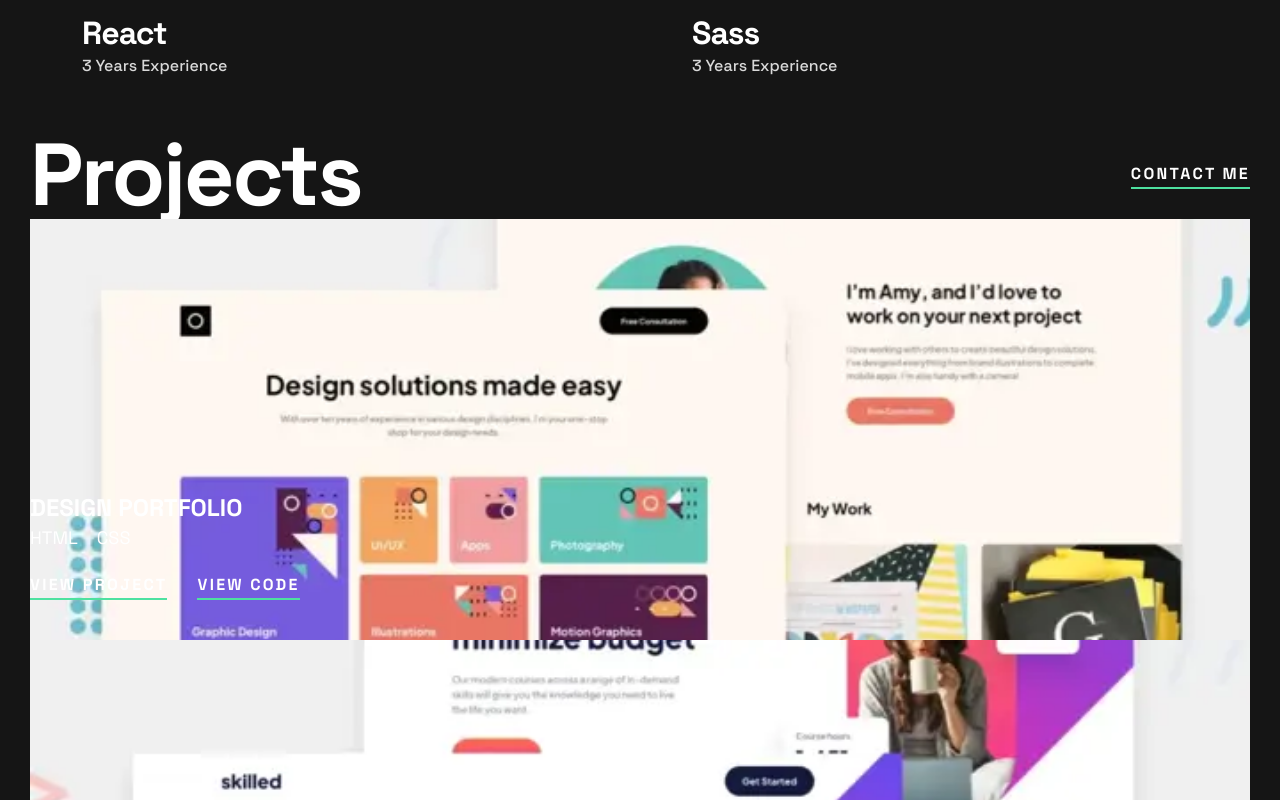
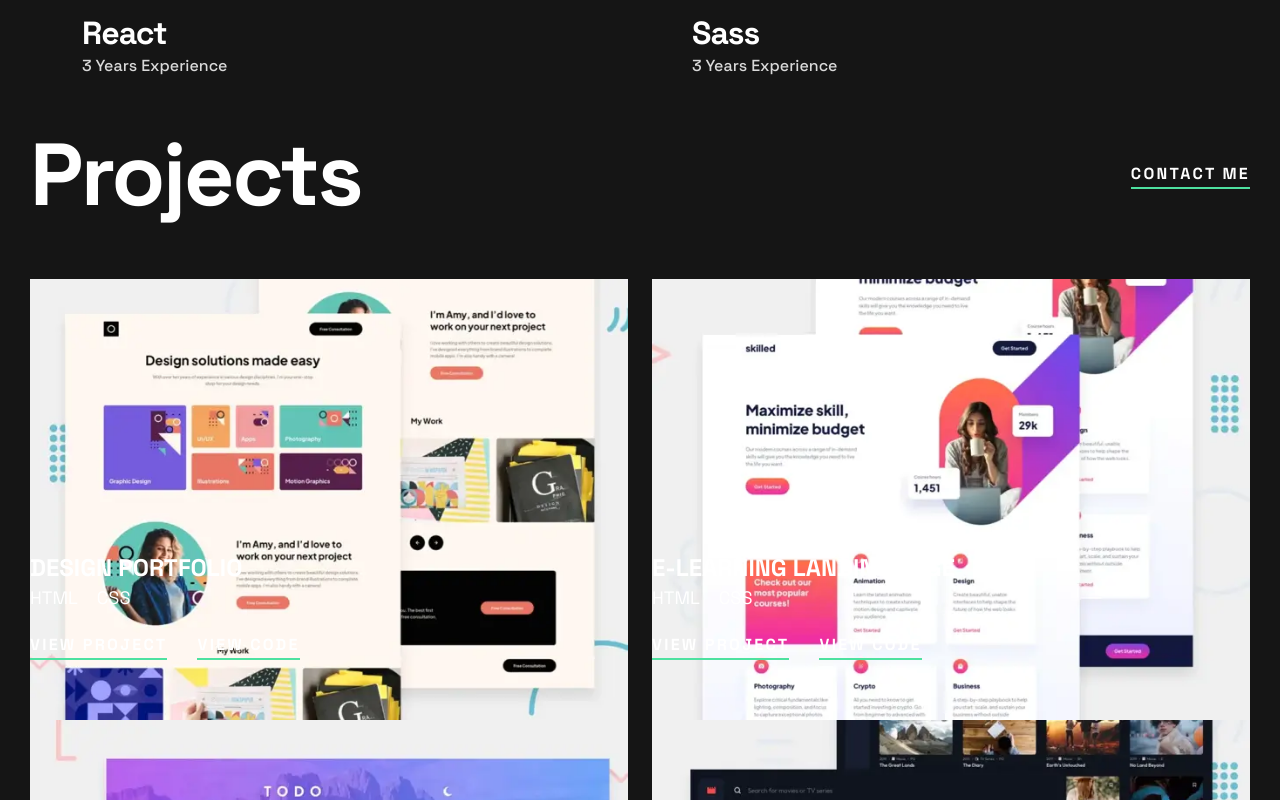
Before and after one commit to krishee107/FRONTENDMENTOR-Single-page-developer-portfolio, a plain HTML site: page index.html in a window 1280 px wide. Shown: the part 1040-1840 px from the top of the page. Drawn offline with Linux system fonts and the light colour scheme.

Commit message:
WIP Projects tablet version

```diff
--- a/css/style.css
+++ b/css/style.css
@@ -351,6 +351,17 @@ footer {
         padding: 52px;
         row-gap: 52px;
     }
+
+    /* Projects */
+    .projects_header {padding-bottom: 60px;}
+
+    .projects_list {
+        display: grid;
+        grid-template-columns: repeat(2,1fr);
+        column-gap: 24px;
+        row-gap: 60px;
+    }
+
 }
 /* Desktop */
 @media (min-width:1040px) {
```
Lines whose indentation alone changed are shown as unchanged.
